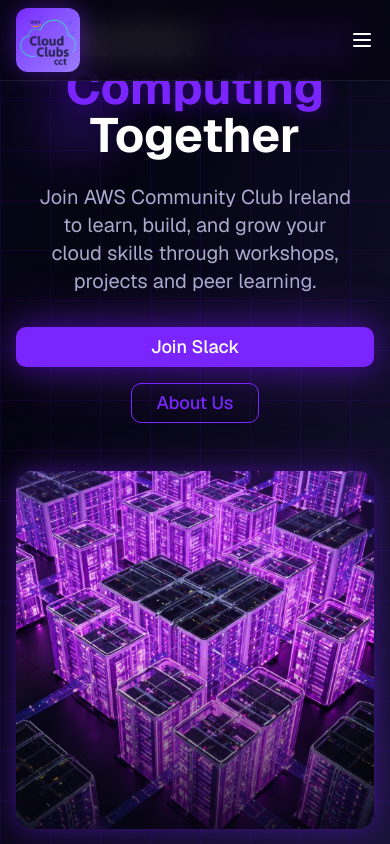
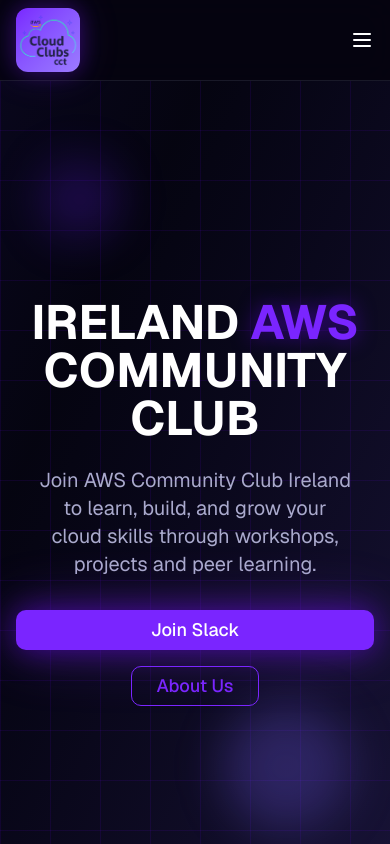
Before and after one commit to miwaraileanu/aws-club, a Next.js app: page / in a window 390 px wide. Shown: the top 844 px of the page. Built offline with nearby package versions, Linux system fonts and the light colour scheme.

Commit message:
Update HeroSection and Navbar components for branding and layout improvements

```diff
--- a/components/hero-section.tsx
+++ b/components/hero-section.tsx
@@ -51,21 +51,21 @@ export function HeroSection() {
   }, [])
 
   return (
-    <section ref={heroRef} className="relative min-h-screen flex items-center justify-center overflow-hidden">
+    <section ref={heroRef} className="relative mt-20 min-h-screen flex items-center justify-center overflow-hidden">
       {/* Animated Background */}
       <div className="absolute inset-0 bg-gradient-to-br from-primary/20 via-background to-secondary/20 gradient-animate" />
 
       {/* Grid Pattern */}
       <div className="absolute inset-0 bg-[linear-gradient(rgba(110,0,255,0.1)_1px,transparent_1px),linear-gradient(90deg,rgba(110,0,255,0.1)_1px,transparent_1px)] bg-[size:50px_50px]" />
 
-      <div className="relative z-10 container mx-auto px-4">
+      <div className="z-10 container mx-auto px-4 flex items-center justify-center">
         <div className="grid lg:grid-cols-2 gap-12 items-center">
           {/* Text Content */}
-          <div className="text-center lg:text-left">
+          <div className="text-center lg:text-left ">
             <h1 ref={titleRef} className="text-5xl md:text-7xl font-bold mb-6 text-balance">
-              Master <span className="text-primary text-glow">Cloud Computing</span>
+              IRELAND <span className="text-primary text-glow">AWS</span>
               <br />
-              Together
+              COMMUNITY CLUB
             </h1>
 
             <p ref={subtitleRef} className="text-xl md:text-2xl text-muted-foreground mb-8 text-balance">
@@ -89,7 +89,7 @@ export function HeroSection() {
             </div>
           </div>
 
-          <div ref={imageRef} className="relative">
+          <div ref={imageRef} className="relative hidden md:block">
             <div className="relative rounded-2xl overflow-hidden glow-purple">
               <Image
                 src="/cloud-computing-hero.jpg"
--- a/components/navbar.tsx
+++ b/components/navbar.tsx
@@ -16,7 +16,7 @@ export function Navbar() {
           {/* Logo */}
           <Link href="/" className="flex items-center gap-6">
             <div className="w-16 h-16 rounded-lg bg-linear-to-br from-primary to-secondary glow-purple flex items-center justify-center">
-              <Image src="/logo-dark.png" alt="Logo" width={100} height={100} />
+              <Image src="/logo.png" alt="Logo" width={100} height={100} />
             </div>
             <span className="font-bold text-xl hidden sm:inline">Dublin Community Club</span>
           </Link>
```
Also changed, not shown: public/logo-dark.png (deleted), public/logo.png.
